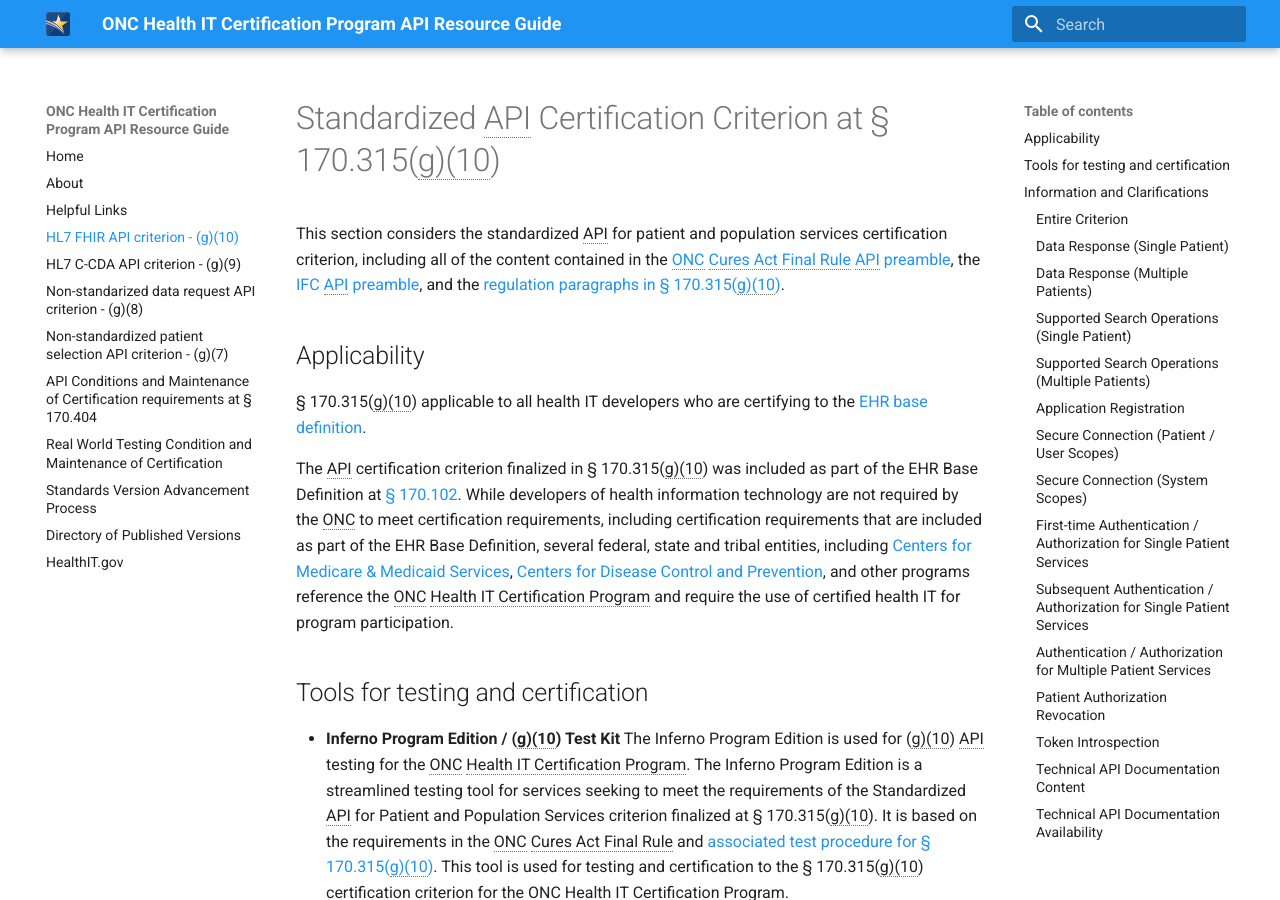
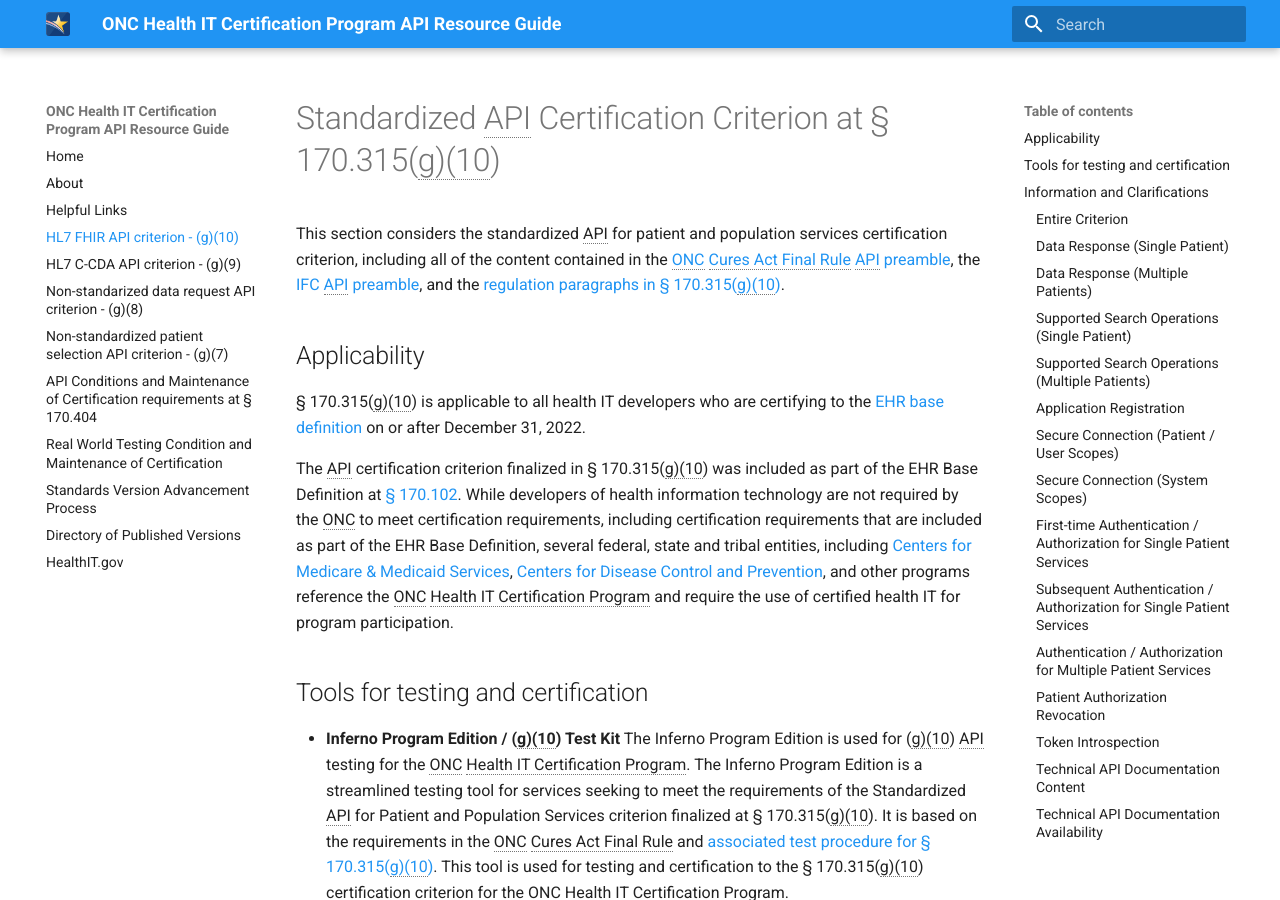
Before and after one commit to onc-healthit/api-resource-guide, an MkDocs documentation site: the page built from docs/g10-criterion.md, in a window 1280 px wide and 900 px high. Built offline with MkDocs 1.6.1 and Material for MkDocs 9.7.7, drawn with Linux system fonts in a browser that asks for light colours; the version menu is left out.

```diff
--- a/docs/g10-criterion.md
+++ b/docs/g10-criterion.md
@@ -5,7 +5,7 @@
 This section considers the standardized API for patient and population services certification criterion, including all of the content contained in the <a target = "_blank" href = "https://www.federalregister.gov/d/2020-07419/p-1162">ONC Cures Act Final Rule API preamble</a>, the <a target = "_blank" href = "https://www.federalregister.gov/d/2020-24376/p-136">IFC API preamble</a>, and the <a target = "_blank" href = "https://ecfr.federalregister.gov/current/title-45/subtitle-A/subchapter-D/part-170/subpart-C/section-170.315#p-170.315(g)(10)">regulation paragraphs in § 170.315(g)(10)</a>.
 
 ## Applicability
-§ 170.315(g)(10) applicable to all health IT developers who are certifying to the <a target = "_blank" href = "https://www.healthit.gov/topic/certification-ehrs/2015-edition-test-method/2015-edition-cures-update-base-electronic-health-record-definition">EHR base definition</a>.
+§ 170.315(g)(10) is applicable to all health IT developers who are certifying to the <a target = "_blank" href = "https://www.healthit.gov/topic/certification-ehrs/2015-edition-test-method/2015-edition-cures-update-base-electronic-health-record-definition">EHR base definition</a> on or after December 31, 2022.
 
 The API certification criterion finalized in § 170.315(g)(10) was included as part of the EHR Base Definition at <a target = "_blank" href = "https://www.federalregister.gov/d/2020-07419/p-3216">§ 170.102</a>. While developers of health information technology are not required by the ONC to meet certification requirements, including certification requirements that are included as part of the EHR Base Definition, several federal, state and tribal entities, including <a target = "_blank" href = "https://www.cms.gov/">Centers for Medicare & Medicaid Services</a>, <a target = "_blank" href = "https://www.cdc.gov/">Centers for Disease Control and Prevention</a>, and other programs reference the ONC Health IT Certification Program and require the use of certified health IT for program participation.
 
--- a/mkdocs.yml
+++ b/mkdocs.yml
@@ -43,3 +43,4 @@ markdown_extensions:
   - pymdownx.tabbed
   - toc:
       permalink: true
+use_directory_urls: false # Remove when deploying to GH
```
Also changed, not shown: other parts of docs/g10-criterion.md (+1 -1 lines), docs/about.md (+1 -1 lines), docs/helpful-links.md (+5 -2 lines), docs/index.md (+1 -1 lines), 1 other file.
